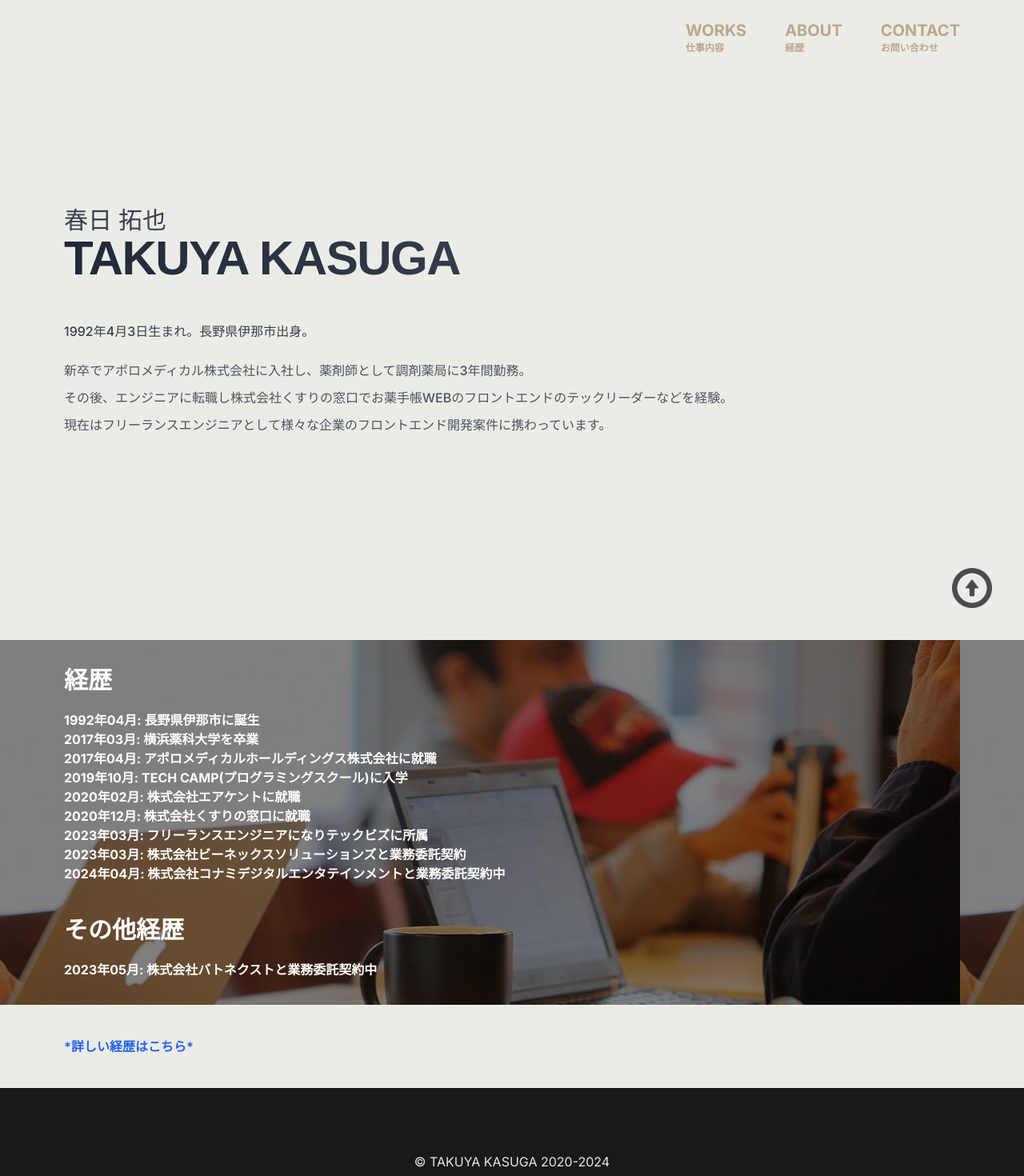
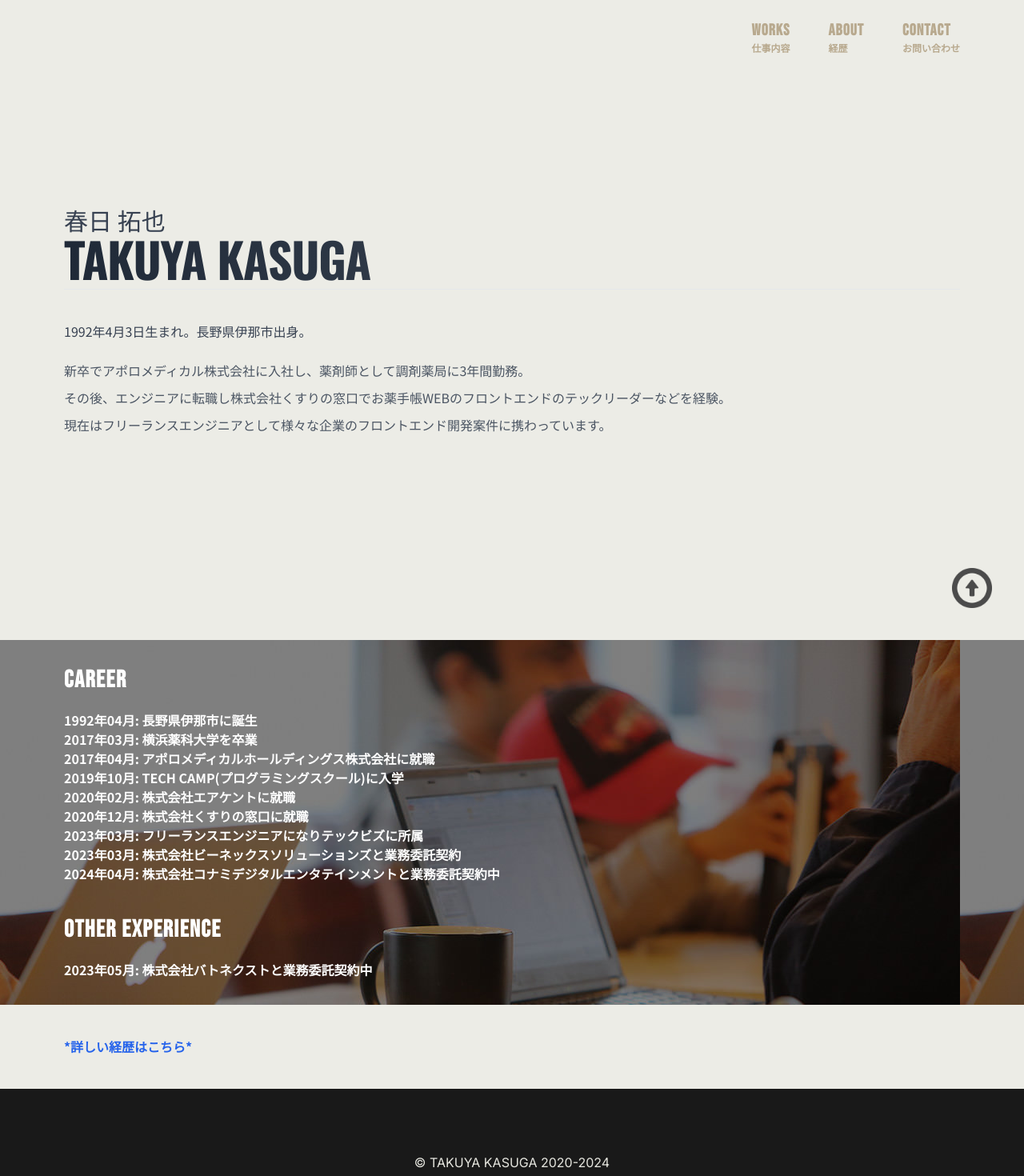
Before and after one commit to kasugatakuya/portfolio, a Next.js app: page /about in a window 1280 px wide. Shown: the top 1470 px of the page at 80% size. Built offline with nearby package versions, Linux system fonts and the light colour scheme.

Commit message:
デザイン変更

```diff
--- a/app/(pages)/about/page.tsx
+++ b/app/(pages)/about/page.tsx
@@ -4,15 +4,15 @@ export default function About() {
   return (
     <main>
       <div className="flex h-screen flex-col justify-center px-5 font-bold md:px-20">
-        <div className="text-3xl font-medium text-gray-700">春日 拓也</div>
-        <div className="title border-b border-gray-200 bg-gradient-to-r from-gray-800 to-gray-600 bg-clip-text pb-2 text-5xl font-extrabold tracking-tight text-transparent transition-all duration-700 hover:from-gray-700 hover:to-black md:text-6xl">
+        <div className="noto-sans-jp-font text-3xl font-medium text-gray-700">春日 拓也</div>
+        <div className="oswald-font border-b border-gray-200 bg-gradient-to-r from-gray-800 to-gray-600 bg-clip-text pb-2 text-5xl font-extrabold tracking-tight text-transparent transition-all duration-700 hover:from-gray-700 hover:to-black md:text-6xl">
           TAKUYA KASUGA
         </div>
 
-        <div className="text-md mt-10 font-medium text-gray-700">
+        <div className="text-md noto-sans-jp-font mt-10 font-medium text-gray-700">
           1992年4月3日生まれ。長野県伊那市出身。
         </div>
-        <div className="mt-6 space-y-2 font-medium leading-relaxed text-gray-600">
+        <div className="noto-sans-jp-font mt-6 space-y-2 font-medium leading-relaxed text-gray-600">
           <p>
             新卒でアポロメディカル株式会社に入社し、薬剤師として調剤薬局に3年間勤務。
           </p>
@@ -26,8 +26,8 @@ export default function About() {
       </div>
       <div className="bg-[url(/specialdetail.jpg)]">
         <div className=" mb-10 px-5 font-bold md:px-20">
-          <div className="pt-8 text-3xl text-white">経歴</div>
-          <div className="mt-5 text-white">
+          <div className="bebas-neue-font pt-8 text-3xl tracking-wider text-white">CAREER</div>
+          <div className="noto-sans-jp-font mt-5 text-white">
             <div>1992年04月: 長野県伊那市に誕生</div>
             <div>2017年03月: 横浜薬科大学を卒業</div>
             <div>
@@ -46,8 +46,8 @@ export default function About() {
             </div>
           </div>
           <div className="mt-10">
-            <div className="text-3xl text-white">その他経歴</div>
-            <div className="mt-5 pb-8 text-white">
+            <div className="bebas-neue-font text-3xl tracking-wider text-white">OTHER EXPERIENCE</div>
+            <div className="noto-sans-jp-font mt-5 pb-8 text-white">
               <div>2023年05月: 株式会社バトネクストと業務委託契約中</div>
             </div>
           </div>
@@ -56,7 +56,7 @@ export default function About() {
       <div className="mb-10">
         <Link
           href="https://www.wantedly.com/id/takuya_kasuga"
-          className="px-5 font-bold text-blue-600 md:px-20"
+          className="noto-sans-jp-font px-5 font-bold text-blue-600 md:px-20"
           target="_blank"
           rel="noopener noreferrer"
         >
--- a/app/(pages)/page.tsx
+++ b/app/(pages)/page.tsx
@@ -4,16 +4,16 @@ import Link from 'next/link'
 export default function Home() {
   return (
     <main className="mx-5 md:mx-20">
-      <div className="title flex h-screen flex-col justify-center font-bold md:items-center">
-        <div className="border-b border-gray-200 bg-gradient-to-r from-gray-800 to-gray-600 bg-clip-text pb-2 text-5xl font-extrabold tracking-tight text-transparent transition-all duration-700 hover:from-gray-700 hover:to-black md:text-7xl">
+      <div className="flex h-screen flex-col justify-center font-bold md:items-center">
+        <div className="oswald-font border-b border-gray-200 bg-gradient-to-r from-gray-800 to-gray-600 bg-clip-text pb-2 text-5xl font-extrabold tracking-tight text-transparent transition-all duration-700 hover:from-gray-700 hover:to-black md:text-7xl">
           TAKUYA KASUGA
         </div>
         <div className="mt-4 items-center space-y-2 md:flex md:space-x-4 md:space-y-0">
-          <div className="text-xl font-medium text-gray-700 md:text-2xl">
+          <div className="noto-sans-jp-font text-xl font-medium text-gray-700 md:text-2xl">
             エンジニア
           </div>
           <div className="hidden h-6 w-px bg-gray-300 md:block"></div>
-          <div className="text-xl font-medium text-gray-600 md:text-2xl">
+          <div className="noto-sans-jp-font text-xl font-medium text-gray-600 md:text-2xl">
             春日拓也のポートフォリオサイト
           </div>
         </div>
@@ -33,7 +33,7 @@ export default function Home() {
             alt="MONKEY"
           />
           <div className="md:w-[32rem]">
-            <div className="mb-3 border-b text-lg text-white">
+            <div className="oswald-font mb-3 border-b text-lg tracking-wide text-white">
               MONKEYのホームページ
             </div>
             <div>パンクロックバンドMONKEYの公式ホームページ</div>
@@ -58,7 +58,7 @@ export default function Home() {
             alt="MONKEY"
           />
           <div className="md:w-[32rem]">
-            <div className="mb-3 border-b text-lg text-white">
+            <div className="oswald-font mb-3 border-b text-lg tracking-wide text-white">
               Endrollのホームページ
             </div>
             <div>ロックバンドEndrollの公式ホームページ</div>
@@ -83,7 +83,7 @@ export default function Home() {
             alt="プログラミング道場"
           />
           <div className="md:w-[32rem]">
-            <div className="mb-3 border-b text-lg text-white">
+            <div className="oswald-font mb-3 border-b text-lg tracking-wide text-white">
               地理タイピングゲーム
             </div>
             <div>
@@ -107,7 +107,9 @@ export default function Home() {
             alt="BLACK JACK"
           />
           <div className="md:w-[32rem]">
-            <div className="mb-3 border-b text-lg text-white">BLACK JACK</div>
+            <div className="oswald-font mb-3 border-b text-lg tracking-wide text-white">
+              BLACK JACK
+            </div>
             <div>トランプのブラックジャクゲーム。</div>
             <div>JavaScriptで作成。</div>
           </div>
--- a/app/components/Modal.tsx
+++ b/app/components/Modal.tsx
@@ -11,17 +11,17 @@ const Modal: React.FC<ModalProps> = ({ isOpen, onClose, message, isError }) => {
   if (!isOpen) return null
 
   return (
-    <div className="fixed inset-0 z-50 flex items-center justify-center bg-black bg-opacity-50">
+    <div className="fixed inset-0 z-50 flex items-center justify-center bg-black/50">
       <div className="mx-4 w-full max-w-md rounded-lg bg-white p-8 shadow-lg">
         <h2
-          className={`mb-4 text-2xl font-bold ${isError ? 'text-red-600' : 'text-green-600'}`}
+          className={`mb-4 text-2xl font-bold ${isError ? 'text-red-600' : 'text-green-600'} oswald-font tracking-wide`}
         >
-          {isError ? 'エラー' : '成功'}
+          {isError ? 'ERROR' : 'SUCCESS'}
         </h2>
-        <p className="mb-6">{message}</p>
+        <p className="noto-sans-jp-font mb-6">{message}</p>
         <button
           onClick={onClose}
-          className="rounded bg-amber-700 px-4 py-2 font-bold text-white hover:bg-amber-800"
+          className="noto-sans-jp-font rounded bg-amber-700 px-4 py-2 font-bold text-white hover:bg-amber-800"
         >
           閉じる
         </button>
--- a/app/globals.css
+++ b/app/globals.css
@@ -20,10 +20,16 @@ header {
   color: rgb(184, 169, 142);
 }
 
-.title {
-  font-family: reitam, 游ゴシック体, "Yu Gothic", YuGothic,
-    "ヒラギノ角ゴシック Pro", "Hiragino Kaku Gothic Pro", メイリオ, Meiryo,
-    Osaka, "MS PGothic", sans-serif;
+.oswald-font {
+  font-family: var(--font-oswald), sans-serif;
+}
+
+.noto-sans-jp-font {
+  font-family: var(--font-noto-sans-jp), sans-serif;
+}
+
+.bebas-neue-font {
+  font-family: var(--font-bebas-neue), sans-serif;
 }
 
 footer {
--- a/app/layout.tsx
+++ b/app/layout.tsx
@@ -1,10 +1,28 @@
 import UpButton from '@/app/components/UpButton'
 import type { Metadata } from 'next'
-import { Inter } from 'next/font/google'
+import { Inter, Bebas_Neue, Noto_Sans_JP, Oswald } from 'next/font/google'
 import Link from 'next/link'
 import './globals.css'
 
 const inter = Inter({ subsets: ['latin'] })
+const bebasNeue = Bebas_Neue({
+  weight: '400',
+  subsets: ['latin'],
+  display: 'swap',
+  variable: '--font-bebas-neue',
+})
+const notoSansJP = Noto_Sans_JP({
+  weight: ['400', '700', '900'],
+  subsets: ['latin'],
+  display: 'swap',
+  variable: '--font-noto-sans-jp',
+})
+const oswald = Oswald({
+  weight: ['400', '600', '700'],
+  subsets: ['latin'],
+  display: 'swap',
+  variable: '--font-oswald',
+})
 
 export const metadata: Metadata = {
   title: '春日拓也のポートフォリオサイト | フリーランスエンジニア',
@@ -66,26 +84,26 @@ export default function RootLayout({
 }>) {
   return (
     <html lang="ja">
-      <body className={inter.className}>
+      <body className={`${inter.className} ${bebasNeue.variable} ${notoSansJP.variable} ${oswald.variable}`}>
         <header className="fixed top-0 w-full">
           <nav
             className="flex items-center justify-end px-6 py-2 lg:px-20 lg:py-6"
             aria-label="Global"
           >
             <div className="flex">
-              <Link href="/" className="font-bold">
-                <div className="lg:text-xl"> WORKS</div>
-                <div className="text-xs">仕事内容</div>
+              <Link href="/" className="bebas-neue-font font-bold">
+                <div className="tracking-wider lg:text-xl"> WORKS</div>
+                <div className="noto-sans-jp-font text-xs">仕事内容</div>
               </Link>
-              <Link href="/about" className="px-4 font-bold lg:px-12">
+              <Link href="/about" className="bebas-neue-font px-4 font-bold lg:px-12">
                 {' '}
-                <div className="lg:text-xl"> ABOUT</div>
-                <div className="text-xs">経歴</div>
+                <div className="tracking-wider lg:text-xl"> ABOUT</div>
+                <div className="noto-sans-jp-font text-xs">経歴</div>
               </Link>
-              <Link href="/contact" className="font-bold">
+              <Link href="/contact" className="bebas-neue-font font-bold">
                 {' '}
-                <div className="lg:text-xl"> CONTACT</div>
-                <div className="text-xs">お問い合わせ</div>
+                <div className="tracking-wider lg:text-xl"> CONTACT</div>
+                <div className="noto-sans-jp-font text-xs">お問い合わせ</div>
               </Link>
             </div>
           </nav>
```
Also changed, not shown: app/(pages)/contact/page.tsx (+11 -11 lines).
